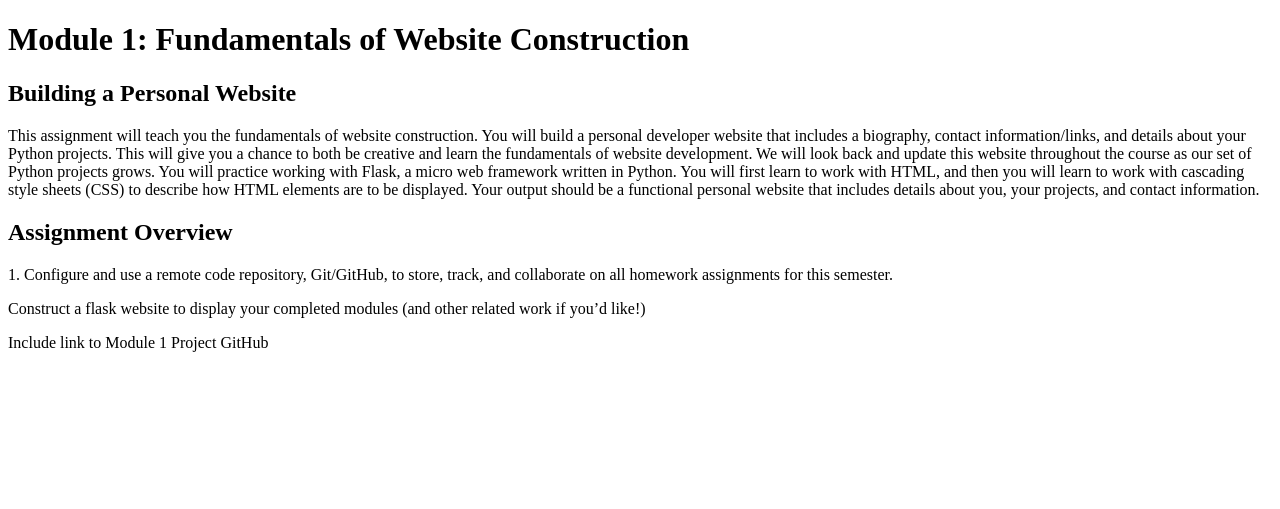
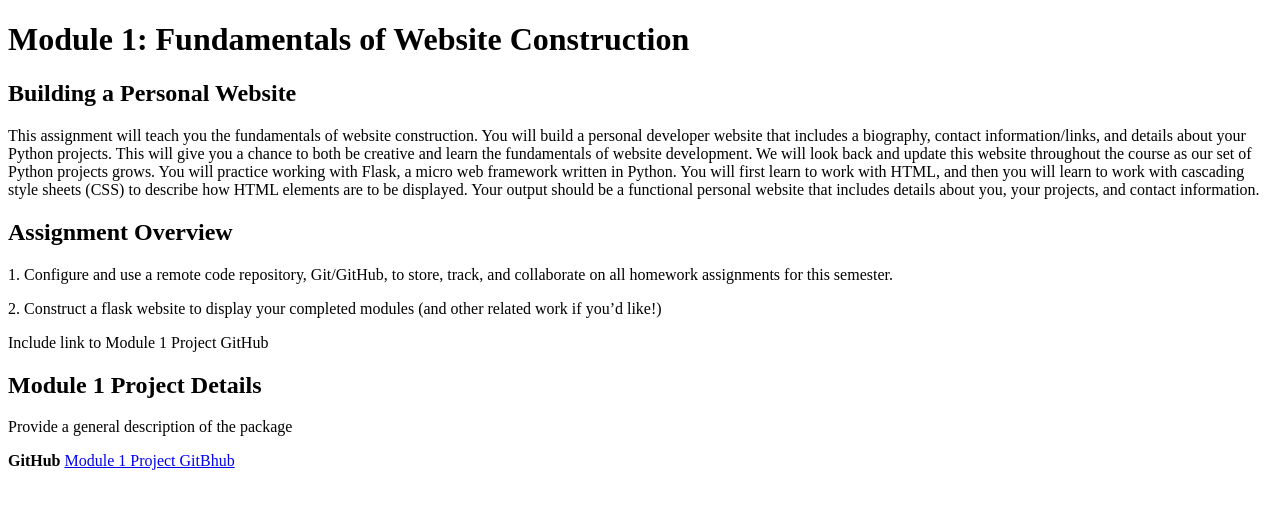
Before and after one commit to tcapillo28/jhu_software_concepts, a Flask app: template module_1/templates/projects.html in a window 1280 px wide. Shown: the top 509 px of the page. Run offline with Flask 3, Linux system fonts and the light colour scheme; the template is opened without the code that fills it, so the values that code supplies are empty.

Commit message:
modified projects.html file to include required text and github link

```diff
--- a/module_1/templates/projects.html
+++ b/module_1/templates/projects.html
@@ -18,7 +18,16 @@
       </p>
   <h2> Assignment Overview</h2>
       <p> 1. Configure and use a remote code repository, Git/GitHub, to store, track, and collaborate on all homework assignments for this semester.</p>
-      <p>Construct a flask website to display your completed modules (and other related work if you’d like!)</p>
+      <p> 2. Construct a flask website to display your completed modules (and other related work if you’d like!)</p>
       <p> Include link to Module 1 Project GitHub</p>
+
+  <h2>Module 1 Project Details</h2>
+    <p> Provide a general description of the package</p>
+
+    <p><strong>GitHub</strong>
+        <a href="https://github.com/tcapillo28/jhu_software_concepts/tree/main/module_1" target="_blank">
+                    Module 1 Project GitBhub
+        </a>
+    </p>
 </body>
 </html>
```
